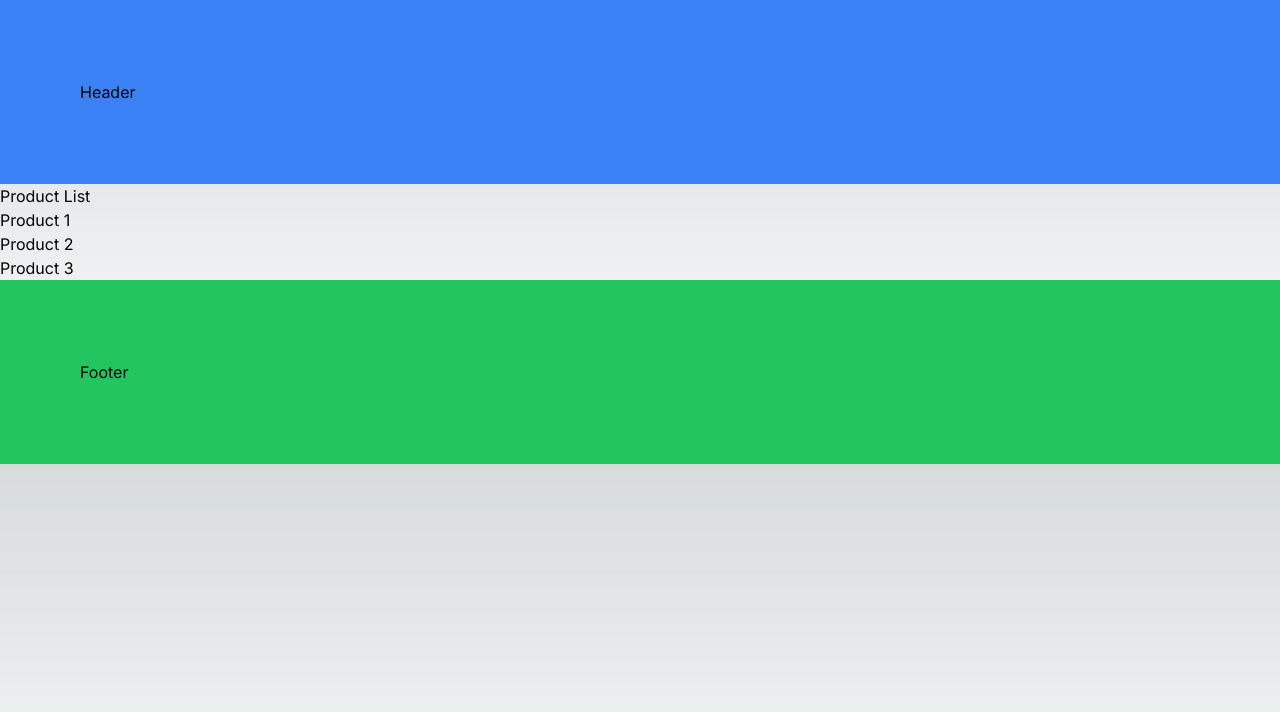
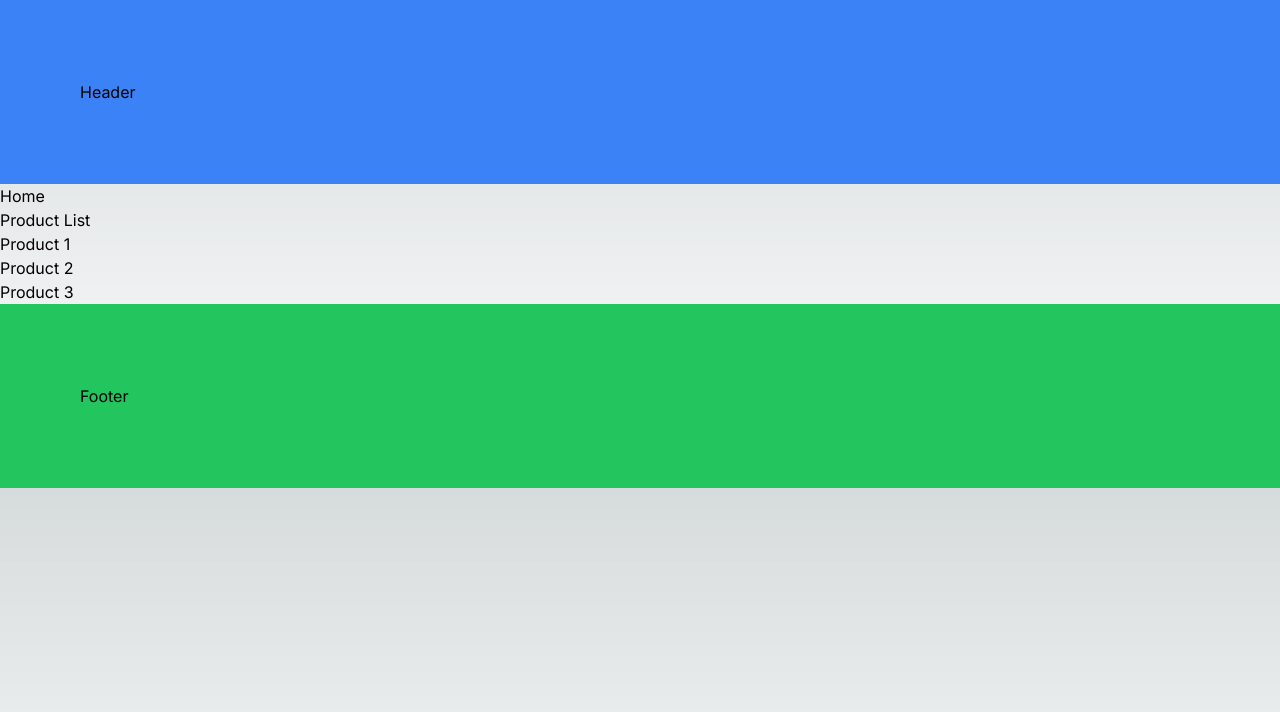
Before and after one commit to AmanSharma182/nextjs-14-practice-app, a Next.js app: page /products in a window 1280 px wide. Shown: the top 712 px of the page. Built offline with nearby package versions, Linux system fonts and the light colour scheme.

Commit message:
Tutorial 19 - Completed

```diff
--- a/src/app/page.tsx
+++ b/src/app/page.tsx
@@ -1,3 +1,12 @@
+import Link from "next/link";
+
+
 export default function Home() {
-  return <h1>Welcome Home!</h1>;
+  return (
+    <>
+    <h1>Welcome Home!</h1>
+    <Link href="/blog">Blogs</Link>
+    <Link href="/products">Products</Link>
+    </>
+  )
 }
--- a/src/app/products/page.tsx
+++ b/src/app/products/page.tsx
@@ -1,10 +1,13 @@
+import Link from "next/link"
+
 export default function ProductList() {
   return (
     <>
+      <Link href="/">Home</Link>
       <h1>Product List</h1>
-      <h2>Product 1</h2>
-      <h2>Product 2</h2>
-      <h2>Product 3</h2>
+      <h2><Link href="products/1">Product 1</Link></h2>
+      <h2><Link href="products/2">Product 2</Link></h2>
+      <h2><Link href="products/3" replace>Product 3</Link></h2>
     </>
   );
 }
```
